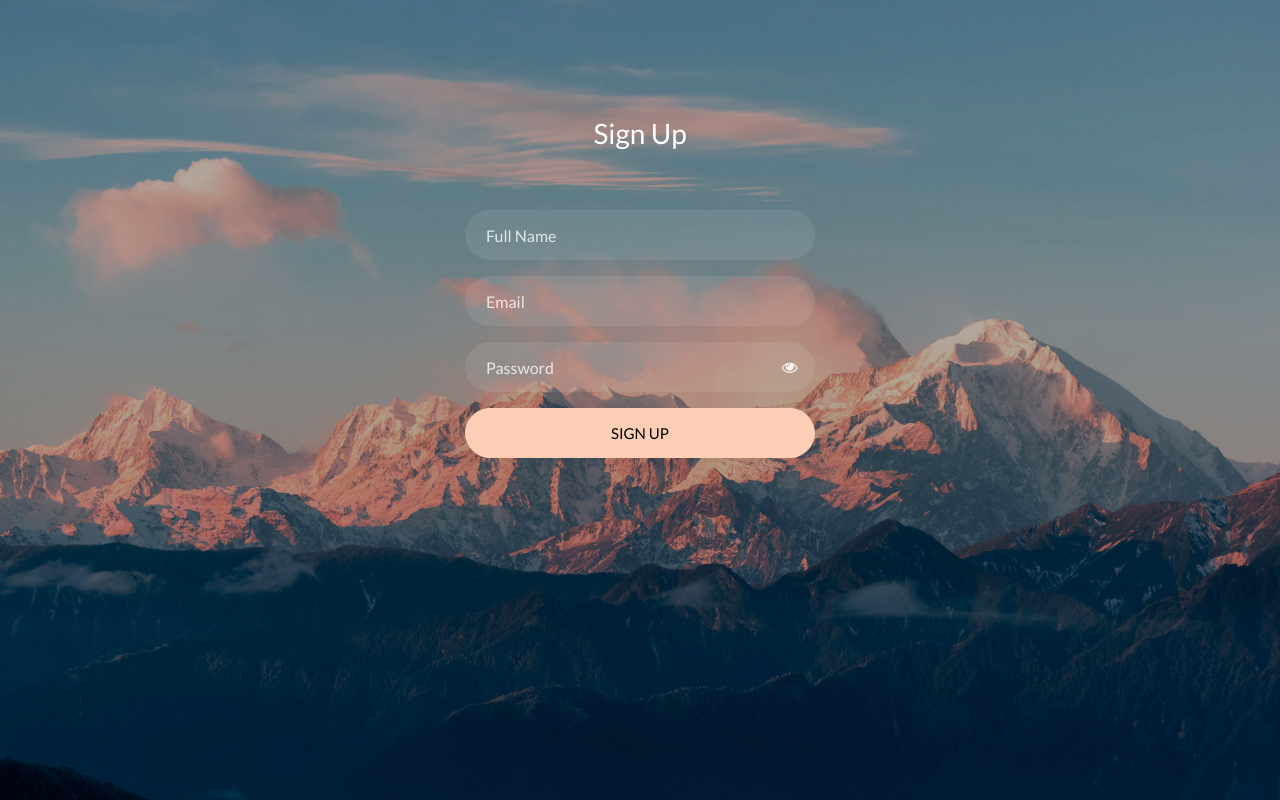
After one commit to karniib/project-news, a PHP site: page /signup.php in a window 1280 px wide. The commit adds this page. Run offline with PHP 8.4, Linux system fonts and the light colour scheme.

Commit message:
modified:   login.php 	new file:   loginUser.php 	new file:   loginUserAction.php 	new file:   signup.php 	new file:   userDashboard.php

```diff
--- /dev/null
+++ b/signup.php
@@ -0,0 +1,87 @@
+<?php
+// Include your database connection file (e.g., connection.php)
+include("inc/connection.php");
+
+// Initialize variables
+$FullName = $email = $password = '';
+
+// Check if the form has been submitted
+if ($_SERVER['REQUEST_METHOD'] == 'POST') {
+    // Retrieve user data from the form
+    $FullName = $_POST['FullName'];
+    $email = $_POST['email'];
+    $password = $_POST['password'];
+
+    // Hash the password for security (you should use password_hash() in a production environment)
+    $hashedPassword = password_hash($password, PASSWORD_BCRYPT);
+    // Insert user data into the 'users' table
+    $query = "INSERT INTO users (FullName, Email, Password) VALUES ('$FullName' , '$email', '$hashedPassword')";
+
+    // Execute the query
+    $result = mysqli_query($con, $query);
+
+    // Check if the query was successful
+    if ($result) {
+        // Registration successful, you can redirect to a login page or display a success message
+        header("Location: login.php"); // Redirect to the login page
+        exit;
+    } else {
+        echo "Error: " . mysqli_error($con);
+    }
+}
+
+// Close the database connection
+mysqli_close($con);
+?>
+
+<!DOCTYPE html>
+<html lang="en">
+
+<head>
+    <meta charset="UTF-8">
+    <meta name="viewport" content="width=device-width, initial-scale=1, shrink-to-fit=no">
+    <title>Sign Up</title>
+    <link href="https://fonts.googleapis.com/css?family=Lato:300,400,700&display=swap" rel="stylesheet">
+    <link rel="stylesheet" href="https://stackpath.bootstrapcdn.com/font-awesome/4.7.0/css/font-awesome.min.css">
+    <link rel="stylesheet" href="css/style.css"> <!-- Add your CSS styles here -->
+</head>
+
+<body class="img js-fullheight" style="background-image: url(images/bg.jpg);">
+    <section class="ftco-section">
+        <div class="container">
+            <div class="row justify-content-center">
+                <div class="col-md-6 text-center mb-5">
+                    <h2 class="heading-section">Sign Up</h2>
+                </div>
+            </div>
+            <div class="row justify-content-center">
+                <div class="col-md-6 col-lg-4">
+                    <div class="login-wrap p-0">
+                        <form method="post" action="signup.php" class="signin-form">
+                            <div class="form-group">
+                                <input type="text" class="form-control" name="FullName" placeholder="Full Name" required>
+                            </div>
+                            <div class="form-group">
+                                <input type="email" class="form-control" name="email" placeholder="Email" required>
+                            </div>
+                            <div class="form-group">
+                                <input id="password-field" type="password" class="form-control" name="password" placeholder="Password" required>
+                                <span toggle="#password-field" class="fa fa-fw fa-eye field-icon toggle-password"></span>
+                            </div>
+                            <div class="form-group">
+                                <button type="submit" class="form-control btn btn-primary submit px-3">Sign up</button>
+                            </div>
+                        </form>
+                    </div>
+                </div>
+            </div>
+        </div>
+    </section>
+
+    <script src="js/jquery.min.js"></script>
+    <script src="js/popper.js"></script>
+    <script src="js/bootstrap.min.js"></script>
+    <script src="js/main.js"></script>
+</body>
+
+</html>
```
Also changed, not shown: login.php (+13 -3 lines), loginUser.php (added, +52 -0 lines), loginUserAction.php (added, +48 -0 lines), userDashboard.php (added).
